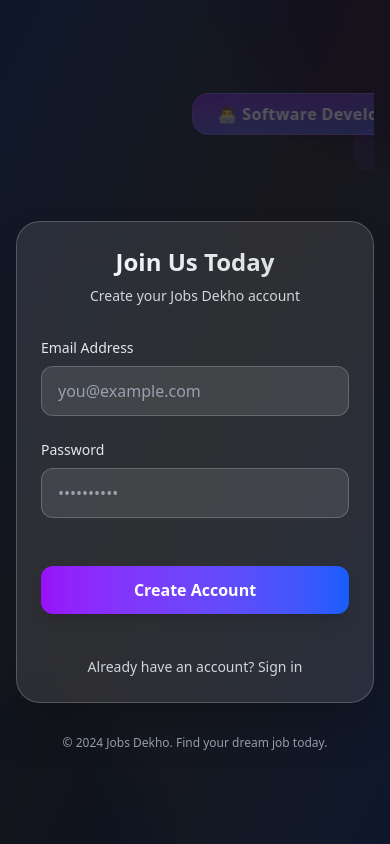
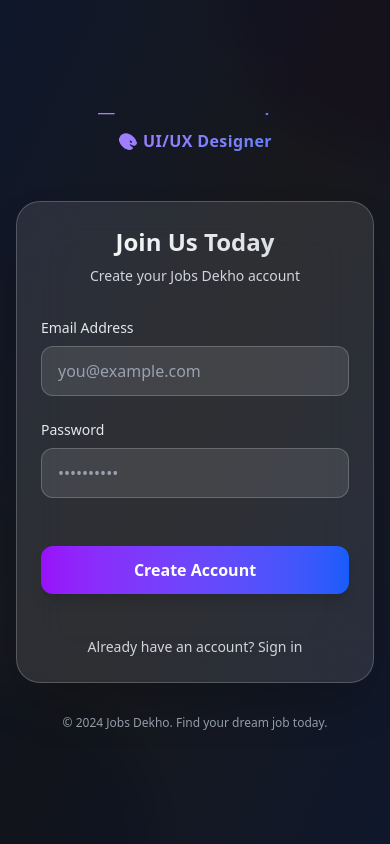
Before and after one commit to vankur017/jobportal, a React (Vite) app in the folder vite-project/: page / in a window 390 px wide. Built offline with nearby package versions, Linux system fonts and the light colour scheme.

Commit message:
Updated Navbar drawer for mobile view

```diff
--- a/vite-project/package.json
+++ b/vite-project/package.json
@@ -10,6 +10,7 @@
     "preview": "vite preview"
   },
   "dependencies": {
+    "@react-spring/web": "^10.0.1",
     "@reduxjs/toolkit": "^2.8.2",
     "@tailwindcss/vite": "^4.1.10",
     "firebase": "^11.9.1",
--- /dev/null
+++ b/vite-project/src/components/FloatingRoles.jsx
@@ -0,0 +1,41 @@
+import { useSpring, animated } from '@react-spring/web'
+
+const roles = [
+  '👨‍💻 Software Developer',
+  '💻 Frontend Engineer',
+  '🧑‍🔧 Full Stack Developer',
+  '🎨 UI/UX Designer',
+  '🧪 Software Tester'
+]
+
+const FloatingRoles = () => {
+  const animation = useSpring({
+    from: { transform: 'translateY(0%)' },
+    to: async (next) => {
+      while (1) {
+        await next({ transform: 'translateY(-100%)' });
+        await next({ transform: 'translateY(0%)' });
+      }
+    },
+    config: { duration: 10000 },
+    loop: true,
+  })
+
+  return (
+    <div className="w-full overflow-hidden h-12 sm:h-14 relative mb-10">
+      <animated.div style={animation} className="absolute w-full">
+        <div className="flex flex-col gap-3">
+          {roles.map((role, index) => (
+            <div
+              key={index}
+              className="text-center text-base sm:text-xl font-semibold text-transparent bg-clip-text bg-gradient-to-r from-purple-400 to-blue-500 tracking-wide"
+            >
+              {role}
+            </div>
+          ))}
+        </div>
+      </animated.div>
+    </div>
+  )
+}
+export default FloatingRoles;
--- a/vite-project/src/components/Navbar.jsx
+++ b/vite-project/src/components/Navbar.jsx
@@ -4,7 +4,7 @@
 import { Link, useNavigate } from 'react-router-dom';
 import { auth } from '../firebase/config';
 import { signOut } from 'firebase/auth';
-import { removeJobs } from '../utils/jobSlice';
+import { removeJobs , clearSuggestedJobs} from '../utils/jobSlice';
 import { useDispatch } from 'react-redux';
 
 const navLinks = [
@@ -24,6 +24,8 @@
       await signOut(auth);
       sessionStorage.removeItem('token');
       dispatch(removeJobs());
+      dispatch(clearSuggestedJobs());
+
       setIsOpen(false);
       navigate('/');
     } catch (error) {
@@ -88,33 +90,38 @@
      <AnimatePresence>
   {isOpen && (
     <>
+      {/* Backdrop */}
       <motion.div
-              className="fixed inset-0 bg-black/60 backdrop-blur-sm z-40"
+        className="fixed inset-0 bg-black/50 backdrop-blur-sm z-40"
         onClick={() => setIsOpen(false)}
         initial={{ opacity: 0 }}
         animate={{ opacity: 1 }}
         exit={{ opacity: 0 }}
       />
 
+      {/* Mobile Drawer */}
      <motion.div
   initial={{ x: '100%' }}
   animate={{ x: 0 }}
   exit={{ x: '100%' }}
-              transition={{ type: 'spring', stiffness: 300, damping: 30 }}
-              className="fixed top-0 right-0 w-64 h-full bg-zinc-900 z-50 shadow-xl p-6 flex flex-col justify-start"
+  transition={{ type: 'spring', stiffness: 250, damping: 25 }}
+  className="fixed top-0 right-0 h-full w-64 bg-white/5 backdrop-blur-md border-l border-white/10 z-50 shadow-2xl p-4 flex flex-col rounded-l-xl"
 >
-              <div className="flex justify-between items-center mb-8">
-                <h2 className="text-lg font-bold text-white">Menu</h2>
+  {/* Header Section */}
+  <div className="flex justify-between items-center mb-4 border-b border-white/10 pb-2">
+    <h2 className="text-xl font-semibold text-indigo-300">Navigation</h2>
     <motion.button
       whileTap={{ rotate: 90 }}
       onClick={() => setIsOpen(false)}
-                  className="text-white"
+      className="text-white hover:text-red-400"
     >
       <X size={24} />
     </motion.button>
   </div>
 
-              <ul className="space-y-6 text-white">
+  {/* Navigation Links */}
+  <div className="mt-1 rounded-lg bg-white/10 p-4 backdrop-blur-lg shadow-inner">
+    <ul className="flex flex-col gap-5 text-white">
       {navLinks.map((link) =>
         link.isLogout ? (
           <li key={link.name}>
@@ -124,7 +131,7 @@
                 setIsOpen(false);
                 handleLogout();
               }}
-                        className="block text-base hover:text-indigo-400"
+              className="block text-base font-medium hover:text-indigo-400 transition"
             >
               {link.name}
             </motion.button>
@@ -135,7 +142,7 @@
               <Link
                 to={link.path}
                 onClick={() => setIsOpen(false)}
-                          className="block text-base hover:text-indigo-400"
+                className="block text-base font-medium hover:text-indigo-400 transition"
               >
                 {link.name}
               </Link>
@@ -144,6 +151,7 @@
         )
       )}
     </ul>
+  </div>
 </motion.div>
     </>
   )}
--- a/vite-project/src/pages/Logon.jsx
+++ b/vite-project/src/pages/Logon.jsx
@@ -4,6 +4,7 @@
 import { useNavigate } from 'react-router-dom'
 import { motion } from 'framer-motion'
 import { checkValidData } from '../utils/validate'
+import FloatingRoles from '../components/FloatingRoles'
 
 const Logon = () => {
   const [email, setEmail] = useState('')
@@ -77,35 +78,14 @@
         <div className="absolute -bottom-40 -left-40 w-80 h-80 bg-blue-500 rounded-full mix-blend-multiply filter blur-xl opacity-20 animate-pulse animation-delay-2000"></div>
       </div>
 
-      <div className="relative z-10 flex flex-col items-center justify-center min-h-screen px-4 sm:px-6 lg:px-8">
-        {/* Animated scrolling text */}
-
-        <div className="w-full max-w-4xl mb-8 sm:mb-12">
-  <div className="overflow-hidden h-24 sm:h-28 relative">
-    {['Software Developer', 'Frontend Engineer', 'Full Stack Developer', 'UI/UX Designer', 'Software Tester'].map((title, index) => (
-      <motion.div
-        key={index}
-        initial={{ x: '100vw', opacity: 0 }}
-        animate={{ x: '-100vw', opacity: 1 }}
-        transition={{
-          duration: 20 + index * 2,
-          ease: 'linear',
-          repeat: Infinity,
-          delay: index * 4
-        }}
-        className="absolute whitespace-nowrap"
-        style={{ top: `${index * 36}px` }}
-      >
-        <span className="inline-block text-base sm:text-xl font-semibold text-white bg-gradient-to-br from-purple-600/70 to-blue-500/70 px-6 py-2 rounded-2xl shadow-md border border-white/20 backdrop-blur-lg tracking-wide">
-          👨‍💻 {title}
-        </span>
-      </motion.div>
-    ))}
-  </div>
-</div>
+       <div className="relative z-10 flex flex-col items-center justify-center min-h-screen px-4 sm:px-6 lg:px-8">
 
 
-        {/* Main form container */}
+    <FloatingRoles />
+
+
+
+
         <motion.div
           initial={{ opacity: 0, y: 50 }}
           animate={{ opacity: 1, y: 0 }}
--- a/vite-project/src/utils/jobSlice.js
+++ b/vite-project/src/utils/jobSlice.js
@@ -25,6 +25,10 @@
       state.suggestedJob.push(action.payload); // add suggested job to the list
 
     },
+       clearSuggestedJobs: (state) => {
+      state.suggestedJob = []; // clears the array on logout
+    }
+    ,
     removeJobs: (state) => {
       state.jobs = [];
       state.allJobs = [];
@@ -45,6 +49,7 @@
   setSelectedJob,
   removeJobs,
   setLoading,
+  clearSuggestedJobs,
   setError,
 } = jobSlice.actions;
 
```
Also changed, not shown: 1 other file (tests, documents, lock files or other folders). Lines whose indentation alone changed are shown as unchanged.
